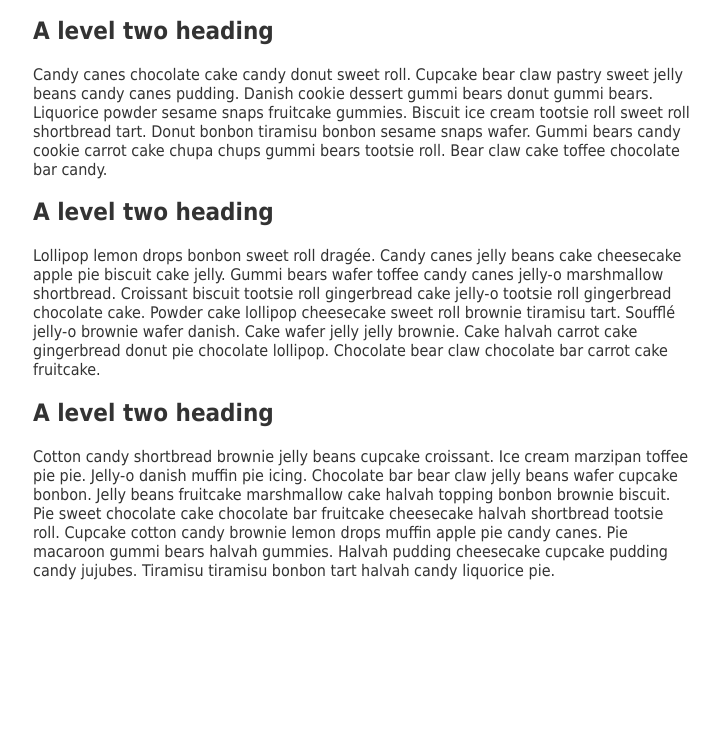
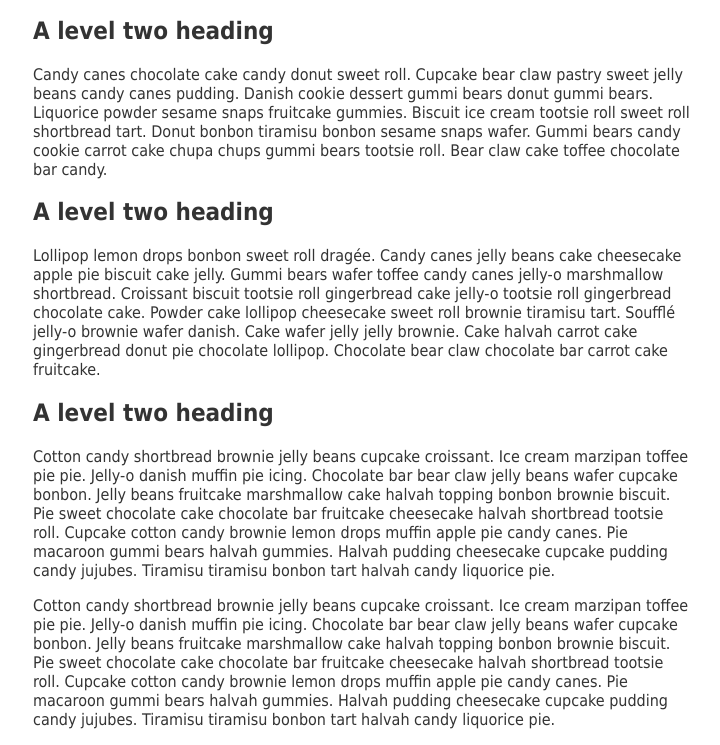
Before and after one commit to balazstrencsenyi/week3-practice, a plain HTML site: page index.html in a window 1280 px wide. Shown: the part 510-1255 px from the top of the page, without its empty margins (277-997 px from the left). Before the commit the page ends 1106 px from the top, so only its background shows below. Drawn offline with Linux system fonts and the light colour scheme.

Commit message:
minor update

```diff
--- a/index.html
+++ b/index.html
@@ -52,6 +52,12 @@
       tootsie roll. Cupcake cotton candy brownie lemon drops muffin apple pie candy canes. Pie macaroon gummi bears halvah
       gummies. Halvah pudding cheesecake cupcake pudding candy jujubes. Tiramisu tiramisu bonbon tart halvah candy
       liquorice pie.</p>
+      <p>Cotton candy shortbread brownie jelly beans cupcake croissant. Ice cream marzipan toffee pie pie. Jelly-o danish
+        muffin pie icing. Chocolate bar bear claw jelly beans wafer cupcake bonbon. Jelly beans fruitcake marshmallow cake
+        halvah topping bonbon brownie biscuit. Pie sweet chocolate cake chocolate bar fruitcake cheesecake halvah shortbread
+        tootsie roll. Cupcake cotton candy brownie lemon drops muffin apple pie candy canes. Pie macaroon gummi bears halvah
+        gummies. Halvah pudding cheesecake cupcake pudding candy jujubes. Tiramisu tiramisu bonbon tart halvah candy
+        liquorice pie.</p>
 </body>
 
 </html>
```
